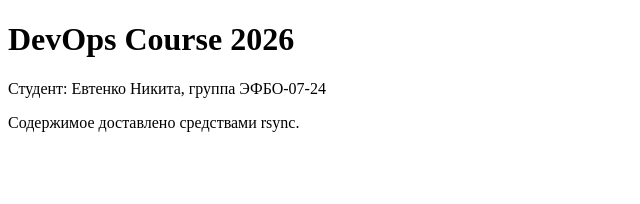
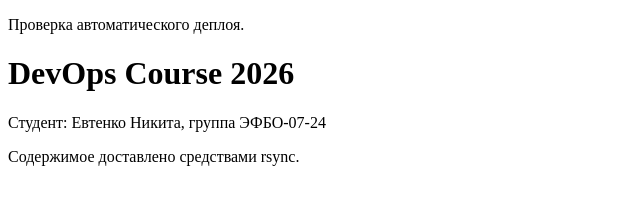
Before and after one commit to Neochiter22/DevOps, a plain HTML site: page site/index.html in a window 1280 px wide. Shown: the whole page, without its empty margins (0-640 px from the left). Drawn offline with Linux system fonts and the light colour scheme.

Commit message:
test: update site content

```diff
--- a/site/index.html
+++ b/site/index.html
@@ -4,6 +4,7 @@
     <meta charset="UTF-8">
     <title>DevOps Course 2026</title>
 </head>
+<p>Проверка автоматического деплоя.</p>
 <body>
     <h1>DevOps Course 2026</h1>
     <p>Студент: Евтенко Никита, группа ЭФБО-07-24</p>
```
